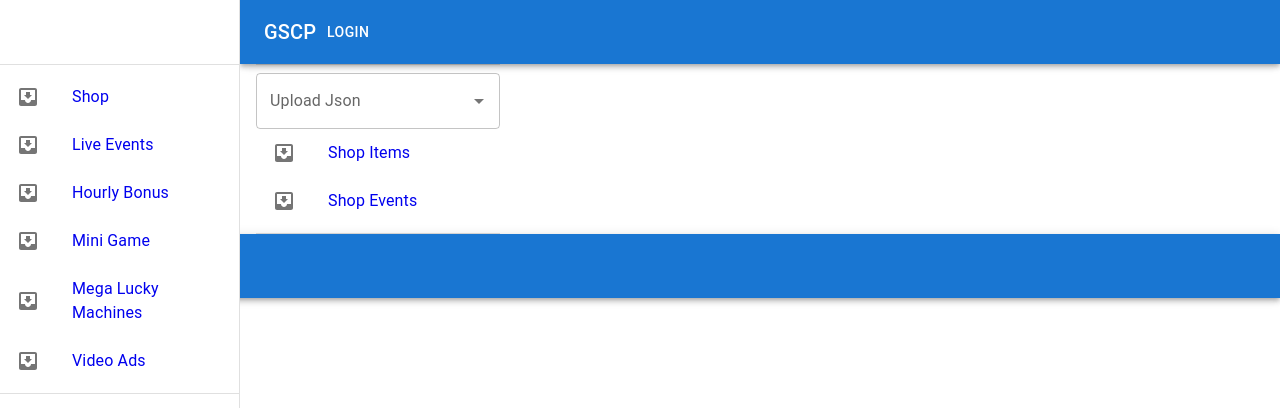
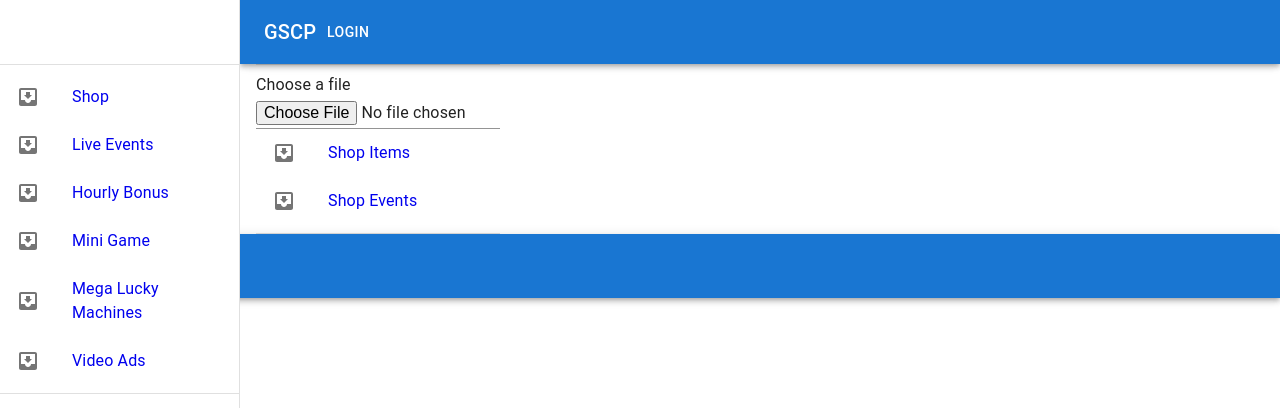
Before and after one commit to JMD1986/JsonEditor, a React (Create React App) app: page /shop in a window 1280 px wide. Shown: the top 408 px of the page. Built offline with nearby package versions, Linux system fonts and the light colour scheme.

Commit message:
making file upload component

```diff
--- a/src/components/sidebar.tsx
+++ b/src/components/sidebar.tsx
@@ -41,7 +41,7 @@ export default function ResponsiveDrawer(props: Props) {
       <Toolbar />
       <Divider />
       <List>
-        <ListItem key={"text"} disablePadding component={Link} to="/shop">
+        <ListItem key={"shop"} disablePadding component={Link} to="/shop">
           <ListItemButton>
             <ListItemIcon>
               <InboxIcon />
@@ -49,7 +49,12 @@ export default function ResponsiveDrawer(props: Props) {
             <ListItemText primary={"Shop"} />
           </ListItemButton>
         </ListItem>
-        <ListItem key={"text"} disablePadding component={Link} to="/liveEvents">
+        <ListItem
+          key={"liveEvents"}
+          disablePadding
+          component={Link}
+          to="/liveEvents"
+        >
           <ListItemButton>
             <ListItemIcon>
               <InboxIcon />
@@ -58,7 +63,7 @@ export default function ResponsiveDrawer(props: Props) {
           </ListItemButton>
         </ListItem>
         <ListItem
-          key={"text"}
+          key={"hourlyBonus"}
           disablePadding
           component={Link}
           to="/hourlyBonus"
@@ -70,7 +75,12 @@ export default function ResponsiveDrawer(props: Props) {
             <ListItemText primary={"Hourly Bonus"} />
           </ListItemButton>
         </ListItem>
-        <ListItem key={"text"} disablePadding component={Link} to="/miniGame">
+        <ListItem
+          key={"miniGame"}
+          disablePadding
+          component={Link}
+          to="/miniGame"
+        >
           <ListItemButton>
             <ListItemIcon>
               <InboxIcon />
@@ -78,7 +88,7 @@ export default function ResponsiveDrawer(props: Props) {
             <ListItemText primary={"Mini Game"} />
           </ListItemButton>
         </ListItem>
-        <ListItem key={"text"} disablePadding component={Link} to="/mlm">
+        <ListItem key={"mlm"} disablePadding component={Link} to="/mlm">
           <ListItemButton>
             <ListItemIcon>
               <InboxIcon />
@@ -86,7 +96,12 @@ export default function ResponsiveDrawer(props: Props) {
             <ListItemText primary={"Mega Lucky Machines"} />
           </ListItemButton>
         </ListItem>
-        <ListItem key={"text"} disablePadding component={Link} to="/videoAds">
+        <ListItem
+          key={"videoAds"}
+          disablePadding
+          component={Link}
+          to="/videoAds"
+        >
           <ListItemButton>
             <ListItemIcon>
               <InboxIcon />
--- a/src/routes/shop.tsx
+++ b/src/routes/shop.tsx
@@ -6,7 +6,6 @@ import Divider from "@mui/material/Divider";
 import Drawer from "@mui/material/Drawer";
 import IconButton from "@mui/material/IconButton";
 import InboxIcon from "@mui/icons-material/MoveToInbox";
-import Autocomplete from "@mui/material/Autocomplete";
 import List from "@mui/material/List";
 import ListItem from "@mui/material/ListItem";
 import ListItemButton from "@mui/material/ListItemButton";
@@ -16,10 +15,14 @@ import TextField from "@mui/material/TextField";
 import Toolbar from "@mui/material/Toolbar";
 import { Link } from "react-router-dom";
 import Button from "@mui/material/Button";
+import SingleFileUploader from "../shared/SingleFileUploader";
 function Shop() {
   const divStyle = {
     paddingLeft: "16rem",
     maxWidth: "500px",
+  };
+  const upload = () => {
+    console.log("testing");
   };
   return (
     <div style={divStyle}>
@@ -27,17 +30,15 @@ function Shop() {
       <Divider />
       <List>
         <ListItem key={"upload"} disablePadding>
-          <Autocomplete
-            disablePortal
-            id="combo-box-demo"
-            options={[""]}
-            sx={{ width: 300 }}
-            renderInput={(params) => (
-              <TextField {...params} label="Upload Json" />
-            )}
-          />
+          {/* <TextField
+            id="standard-basic"
+            label="Standard"
+            variant="standard"
+            onChange={upload}
+          /> */}
+          <SingleFileUploader />
         </ListItem>
-        <ListItem key={"text"} disablePadding component={Link} to="/shop">
+        <ListItem key={"Item"} disablePadding component={Link} to="/shop">
           <ListItemButton>
             <ListItemIcon>
               <InboxIcon />
@@ -45,7 +46,12 @@ function Shop() {
             <ListItemText primary={"Shop Items"} />
           </ListItemButton>
         </ListItem>
-        <ListItem key={"text"} disablePadding component={Link} to="/liveEvents">
+        <ListItem
+          key={"Events"}
+          disablePadding
+          component={Link}
+          to="/liveEvents"
+        >
           <ListItemButton>
             <ListItemIcon>
               <InboxIcon />
--- /dev/null
+++ b/src/shared/SingleFileUploader.tsx
@@ -0,0 +1,63 @@
+import React, { useState } from "react";
+import { Button, Input } from "@mui/material";
+const SingleFileUploader = () => {
+  const [file, setFile] = useState<File | null>(null);
+
+  const handleFileChange = (e: React.ChangeEvent<HTMLInputElement>) => {
+    if (e.target.files) {
+      setFile(e.target.files[0]);
+    }
+  };
+
+  const handleUpload = async () => {
+    if (file) {
+      console.log("Uploading file...");
+
+      const formData = new FormData();
+      formData.append("file", file);
+
+      try {
+        // You can write the URL of your server or any other endpoint used for file upload
+        const result = await fetch("https://httpbin.org/post", {
+          method: "POST",
+          body: formData,
+        });
+
+        const data = await result.json();
+
+        console.log(data);
+      } catch (error) {
+        console.error(error);
+      }
+    }
+  };
+
+  return (
+    <>
+      <div>
+        <label htmlFor="file" className="sr-only">
+          Choose a file
+        </label>
+        <Input id="file" type="file" onChange={handleFileChange} />
+      </div>
+      {file && (
+        <section>
+          File details:
+          <ul>
+            <li>Name: {file.name}</li>
+            <li>Type: {file.type}</li>
+            <li>Size: {file.size} bytes</li>
+          </ul>
+        </section>
+      )}
+
+      {file && (
+        <Button variant="outlined" onClick={handleUpload}>
+          Outlined
+        </Button>
+      )}
+    </>
+  );
+};
+
+export default SingleFileUploader;
```
